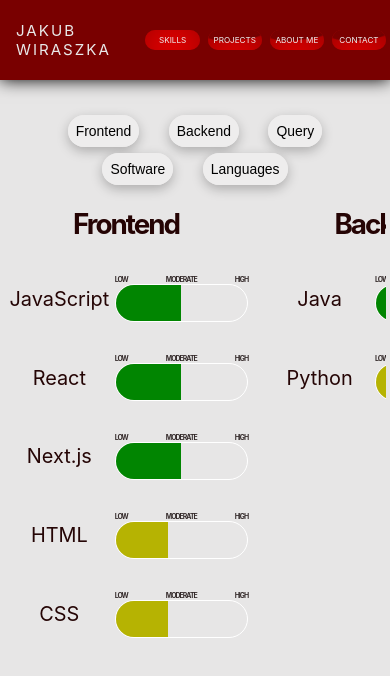
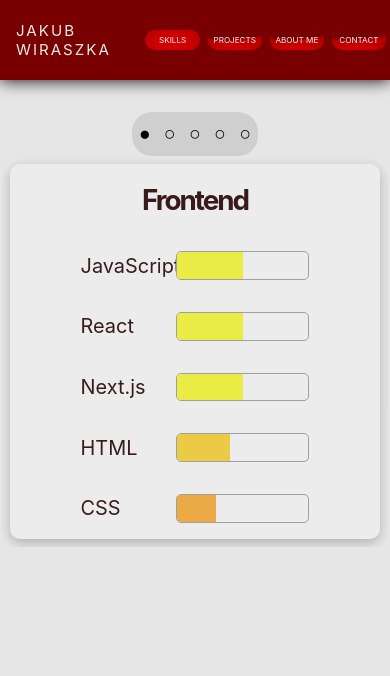
Before and after one commit to wiraszkaa/nextjs-cv, a Next.js app: page /skills in a window 390 px wide. Shown: the top 676 px of the page. Built offline with nearby package versions, Linux system fonts and the light colour scheme.

Commit message:
Responsive Swiper

```diff
--- a/UI/Card/Card.js
+++ b/UI/Card/Card.js
@@ -1,5 +1,5 @@
-import classes from './Card.module.css';
+import styles from './Card.module.css';
 
 export default function Card(props) {
-  return <div className={`${classes.card} ${props.className}`} style={props.style}>{props.children}</div>;
+  return <div className={`${styles.card} ${props.className} ${props.noMargin ? "" : styles.margin}`} style={props.style}>{props.children}</div>;
 }
--- a/UI/Card/Card.module.css
+++ b/UI/Card/Card.module.css
@@ -1,11 +1,14 @@
 .card {
-  margin: 1rem;
-  padding: 1.5rem;
   text-decoration: none;
   border-radius: 10px;
   box-shadow: 0 4px 12px rgba(0, 0, 0, 0.25);
   background-color: rgb(238, 237, 237);
   opacity: 0.9;
+}
+
+.margin {
+  margin: 1rem;
+  padding: 1.5rem;
 }
 
 @media (prefers-color-scheme: dark) {
--- a/components/ProgressBar/ProgressBar.js
+++ b/components/ProgressBar/ProgressBar.js
@@ -1,20 +1,26 @@
 import styles from "./ProgressBar.module.css";
 
+const getR = (progress) => {
+  return Math.round(235 - (3.6 * (progress - 50)));
+};
+
+const getG = (progress) => {
+  return Math.round(55 + (3.6 * progress));
+};
+
+const getColor = (progress) => {
+  if (progress > 50) {
+    return `rgb(${getR(progress)}, 235, 52)`;
+  } else {
+    return `rgb(235, ${getG(progress)}, 52)`;
+  }
+};
+
 const ProgressBar = (props) => {
-  let color = "rgb(1, 133, 1)";
-  if (+props.progress.substring(0, props.progress.length - 1) < 50) {
-    color = "rgb(182, 179, 2)";
-  } else if (+props.progress.substring(0, props.progress.length - 1) < 30) {
-    color = "rgb(126, 10, 10)";
-  }
+  const color = getColor(+props.progress.substring(0, props.progress.length - 1));
 
   return (
     <div className={styles.progressBar}>
-      <div className={styles.annotation}>
-        <p>LOW</p>
-        <p>MODERATE</p>
-        <p>HIGH</p>
-      </div>
       <div className={styles.bar}>
         <div
           className={styles.progress}
--- a/components/ProgressBar/ProgressBar.module.css
+++ b/components/ProgressBar/ProgressBar.module.css
@@ -4,38 +4,22 @@
   align-items: center;
 }
 
-.progressBar p {
-  margin: 0;
-  font-weight: bold;
-}
-
 .bar {
-  border: 1px solid white;
-  border-radius: 20px;
+  position: relative;
+  border: 1px solid rgb(151, 151, 151);
+  border-radius: 5px;
   width: calc(7rem + 5vw);
-  height: calc(2rem + 1vw);
+  height: calc(1.5rem + 0.7vw);
   overflow: hidden;
 }
 
 .progress {
   content: "";
   display: block;
-  background-color: rgb(126, 10, 10);
+  background: rgb(255, 255, 255);
   width: 100%;
   height: 100%;
   animation: slideRight 1s ease-in-out;
-}
-
-.annotation {
-  width: 100%;
-  display: flex;
-  justify-content: space-between;
-  align-items: flex-end;
-}
-
-.annotation p {
-  margin: 0;
-  font-size: calc(5px + 0.5vw);
 }
 
 @keyframes slideRight {
@@ -46,3 +30,9 @@
     transform: translateX(0);
   }
 }
+
+@media (prefers-color-scheme: dark) {
+  .bar {
+    border: 1px solid white;
+  }
+}
--- a/components/SkillList/SkillList.js
+++ b/components/SkillList/SkillList.js
@@ -1,9 +1,10 @@
 import ProgressBar from "../ProgressBar/ProgressBar";
 import styles from "./SkillList.module.css";
+import Card from "../../UI/Card/Card";
 
 const SkillList = (props) => {
   return (
-    <div className={styles.skillList}>
+    <Card noMargin className={styles.skillList}>
       <h1>{props.title}</h1>
       {props.skills.map((skill) => (
         <div className={styles.skill} key={skill.name}>
@@ -11,7 +12,7 @@ const SkillList = (props) => {
           <ProgressBar progress={skill.progress} color={props.color} />
         </div>
       ))}
-    </div>
+    </Card>
   );
 };
 
--- a/components/SkillList/SkillList.module.css
+++ b/components/SkillList/SkillList.module.css
@@ -1,9 +1,10 @@
 .skillList {
+    margin: 1rem;
+    padding: 0.5rem;
     display: flex;
     flex-direction: column;
     align-items: center;
     user-select: none;
-    margin-right: 16px;
 }
 
 .skill {
@@ -14,6 +15,14 @@
 
 .skill span {
     font-size: calc(1rem + 1vw);
-    width: calc(4rem + 12vw);
+    width: calc(4.5rem + 6vw);
     text-align: center;
+    text-align: left;
 }
+
+@media screen and (max-width: 1100px) {
+    .skillList {
+        margin: 0.5rem;
+        padding: 0;
+    }
+}
--- a/components/Swiper/Frame/Frame.js
+++ b/components/Swiper/Frame/Frame.js
@@ -3,14 +3,9 @@ import styles from "../Swiper.module.css";
 
 const Frame = (props) => {
   let styleObj = {
-    width: props.width ? props.width + "px" : 100 / props.framesVisible + "%",
+    minWidth: props.width ? (props.width + "px") : (Math.floor(99 / props.framesVisible) + "vw"),
+    height: props.height ? props.height : "fit-content",
   };
-  if (props.height) {
-    styleObj = {
-      ...styleObj,
-      height: props.height,
-    };
-  }
 
   return (
     <div id={props.id} style={styleObj} className={styles.frame}>
--- a/components/Swiper/Swiper.module.css
+++ b/components/Swiper/Swiper.module.css
@@ -10,18 +10,11 @@
   scrollbar-width: none;
   scroll-behavior: smooth;
   cursor: grab;
-  max-width: 98vw;
+  max-width: 99vw;
 }
 
 .swiper::-webkit-scrollbar {
   display: none;
-}
-
-.frame {
-  position: relative;
-  display: flex;
-  justify-content: center;
-  align-items: center;
 }
 
 .navigation {
@@ -39,9 +32,7 @@
 }
 
 .defaultNavigation {
-  position: absolute;
-  left: 50%;
-  transform: translateX(-50%);
+  position: relative;
   background: rgba(0, 0, 0, 0.1);
   border-radius: 20px;
   width: fit-content;
--- a/pages/skills/index.js
+++ b/pages/skills/index.js
@@ -8,7 +8,7 @@ const frontendSkills = [
   { name: "React", progress: "50%" },
   { name: "Next.js", progress: "50%" },
   { name: "HTML", progress: "40%" },
-  { name: "CSS", progress: "40%" },
+  { name: "CSS", progress: "30%" },
 ];
 
 const backendSkills = [
@@ -19,7 +19,6 @@ const backendSkills = [
 const softwareSkills = [
   { name: "Office", progress: "70%" },
   { name: "Adobe", progress: "50%" },
-  { name: "AutoCAD", progress: "30%" },
 ];
 
 const languages = [
@@ -30,22 +29,15 @@ const languages = [
 
 const frames = [
   <SkillList title="Frontend" skills={frontendSkills} key="Frontend" />,
+  <SkillList title="Languages" skills={languages} key="Languages" />,
   <SkillList title="Backend" skills={backendSkills} key="Backend" />,
+  <SkillList title="Software" skills={softwareSkills} key="Software" />,
+
   <SkillList
     title="Query"
     skills={[{ name: "mySQL", progress: "45%" }]}
     key="Query"
   />,
-  <SkillList title="Software" skills={softwareSkills} key="Software" />,
-  <SkillList title="Languages" skills={languages} key="Languages" />,
-];
-
-const navigation = [
-  <span key="Frontend" className={styles.skillButton}>Frontend</span>,
-  <span key="Backend" className={styles.skillButton}>Backend</span>,
-  <span key="Query" className={styles.skillButton}>Query</span>,
-  <span key="Software" className={styles.skillButton}>Software</span>,
-  <span key="Languages" className={styles.skillButton}>Languages</span>,
 ];
 
 const Skills = () => {
@@ -59,8 +51,7 @@ const Skills = () => {
         <div className={styles.skills}>
           <Swiper
             frames={frames}
-            navigation={navigation}
-            width={440}
+            // width={460}
             height={"fit-content"}
             framesVisible={3}
             scrollSpeed={3}
--- a/styles/globals.css
+++ b/styles/globals.css
@@ -7,6 +7,7 @@ body {
   margin: 0;
   font-family: -apple-system, BlinkMacSystemFont, Segoe UI, Roboto, Oxygen,
     Ubuntu, Cantarell, Fira Sans, Droid Sans, Helvetica Neue, sans-serif;
+    scroll-behavior: smooth;
 }
 
 a {
```
Also changed, not shown: components/Swiper/Swiper.js.
